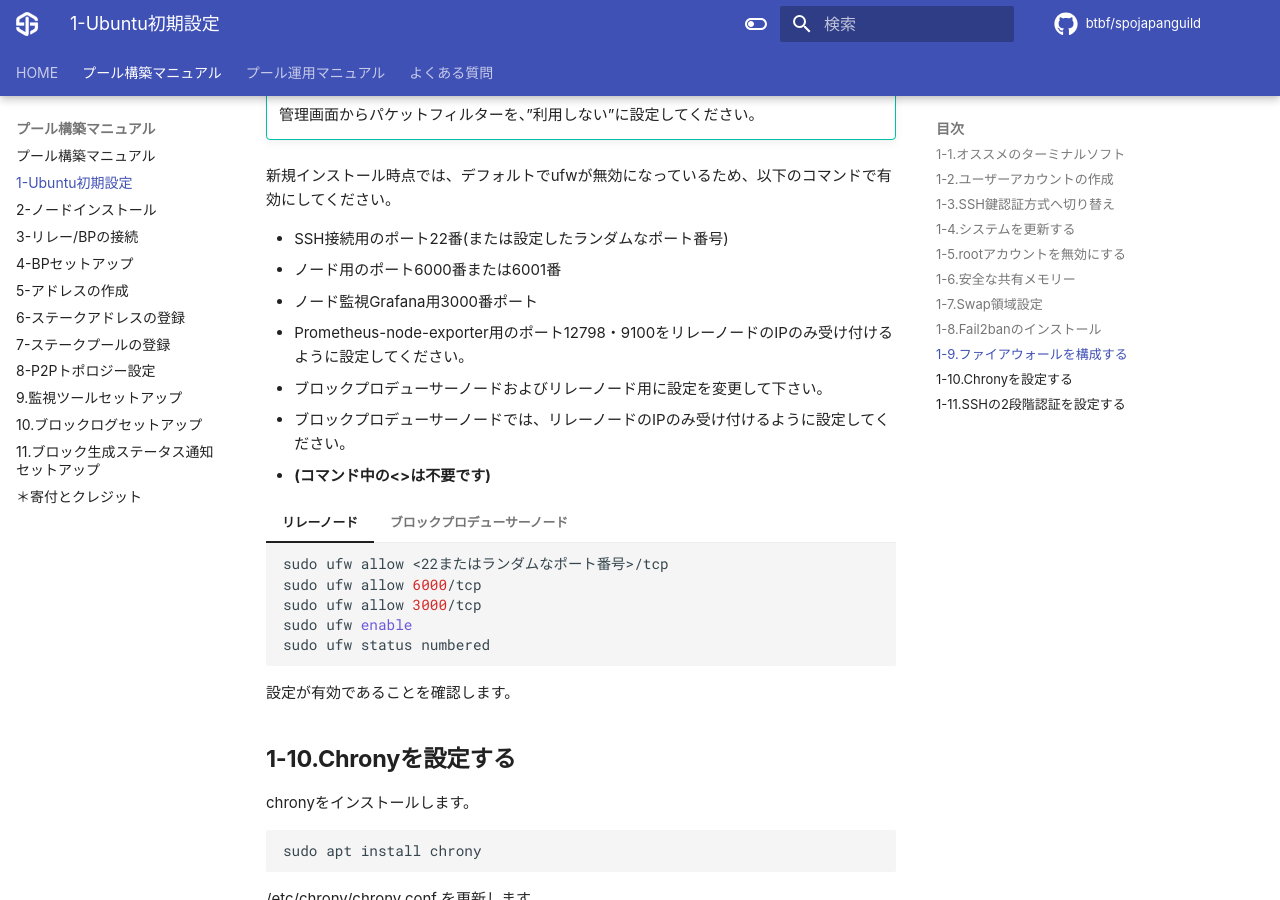
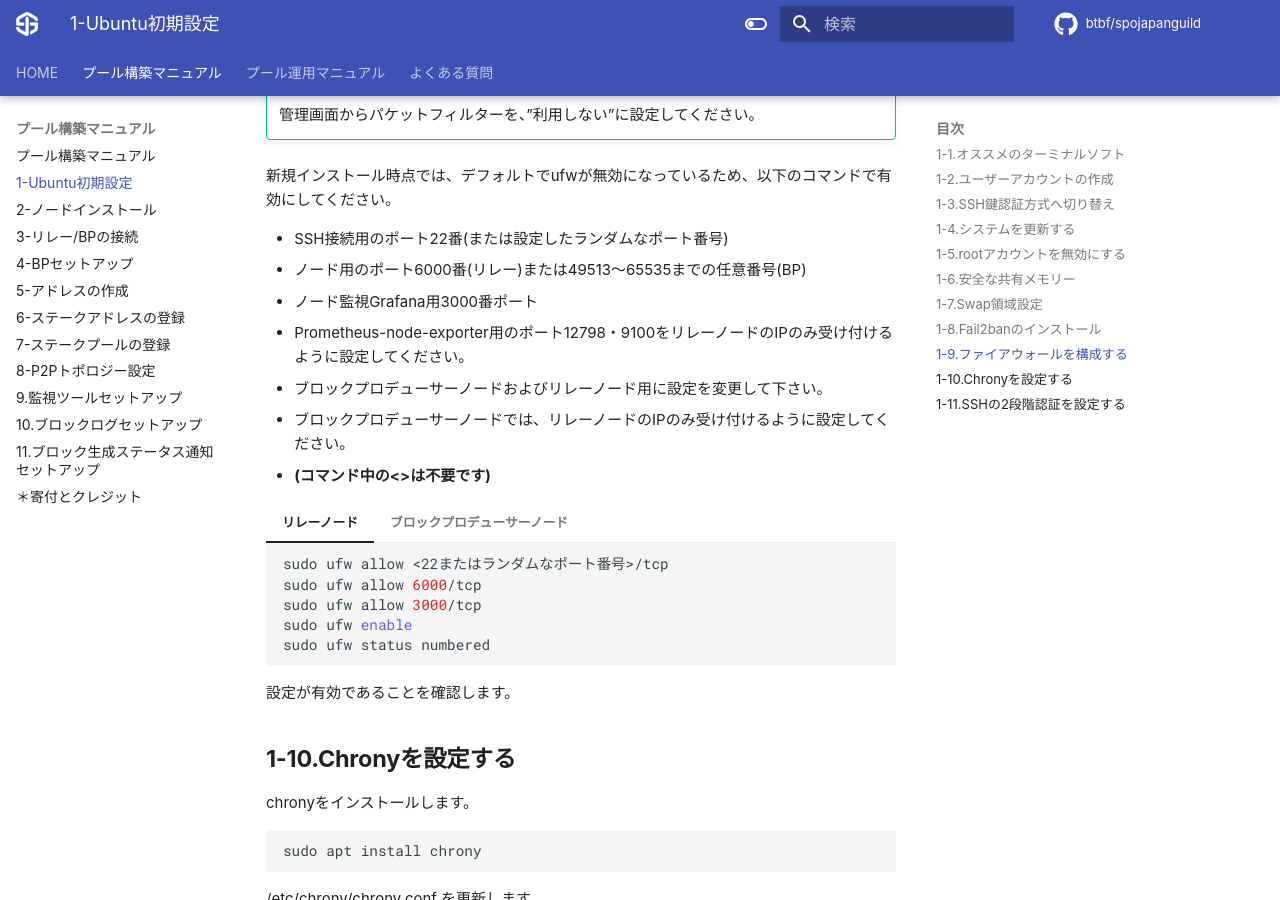
Before and after one commit to btbf/spojapanguild, an MkDocs documentation site: the page built from docs/setup/1-ubuntu-setup.md, in a window 1280 px wide and 900 px high, scrolled down 6709 px. Built offline with MkDocs 1.6.1 and Material for MkDocs 9.7.7, drawn with Linux system fonts in a browser that asks for light colours; comment, search, counter and statistics services are not loaded.

Commit message:
bp port 入力手順修正

```diff
--- a/docs/setup/1-ubuntu-setup.md
+++ b/docs/setup/1-ubuntu-setup.md
@@ -304,7 +304,7 @@ sudo systemctl restart fail2ban
 新規インストール時点では、デフォルトでufwが無効になっているため、以下のコマンドで有効にしてください。
 
 * SSH接続用のポート22番\(または設定したランダムなポート番号)
-* ノード用のポート6000番または6001番
+* ノード用のポート6000番(リレー)または49513～65535までの任意番号(BP)
 * ノード監視Grafana用3000番ポート
 * Prometheus-node-exporter用のポート12798・9100をリレーノードのIPのみ受け付けるように設定してください。
 * ブロックプロデューサーノードおよびリレーノード用に設定を変更して下さい。
```
